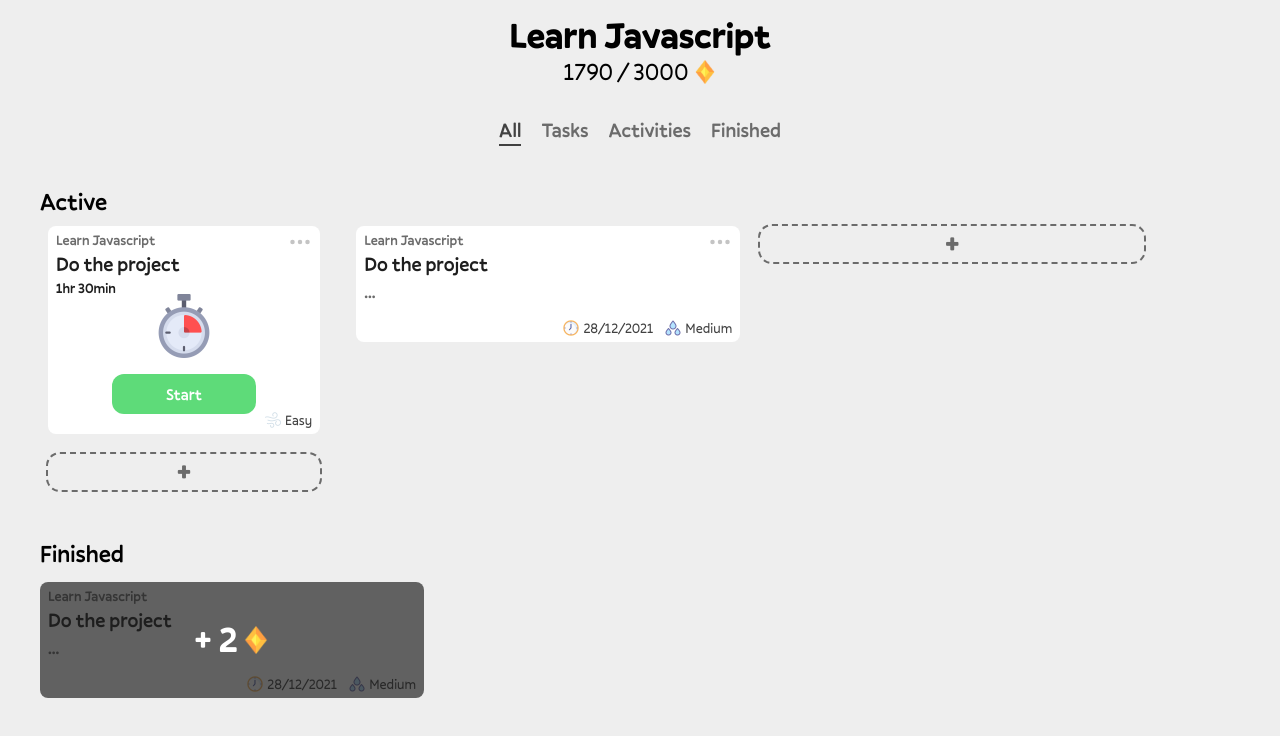
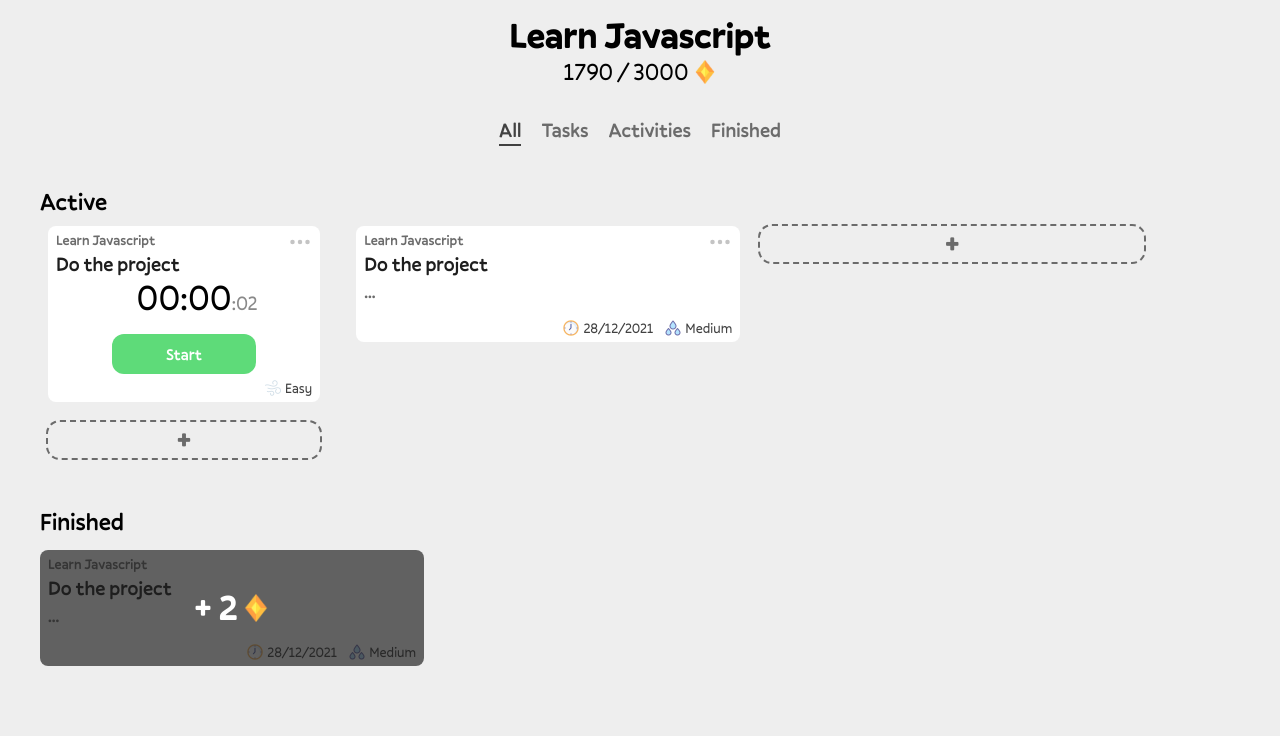
Before and after one commit to steezydev/DofTrack, a React (Vite) app: page /goal/1 in a window 1280 px wide. Shown: the top 736 px of the page. Built offline with nearby package versions, Linux system fonts and the light colour scheme; what @ebay/nice-modal-react would draw is missing.

Commit message:
Activity rebuilt

```diff
--- a/src/components/Activity/Activity.tsx
+++ b/src/components/Activity/Activity.tsx
@@ -10,9 +10,12 @@
 //Types
 import { Difficulties } from "../../types/TypesDifficulties";
 import { ActionItemData } from "../../types/TypesAction";
-import {ActivityData} from '../../types/TypesActivity'
+import { ActivityData } from "../../types/TypesActivity";
 
-type IProps = Omit<ActivityData, 'goalTime'>
+//Helpers
+import { timerToSeconds } from "../../helpers/time";
+
+type IProps = ActivityData;
 
 export default function Activity({
   id,
@@ -20,15 +23,25 @@
   goalTitle,
   timeSpent,
   difficulty,
+  timeLeft,
+  status,
 }: IProps) {
-  const [timer, setTimer] = useState(0);
+  const [timer, setTimer] = useState(-1);
   const [active, setActive] = useState(false);
+  const [actStatus, setActStatus] = useState(status);
 
+  //setTimer(isReached ? timeSpent : timeLeft)
+  useEffect(() => {
+    setTimer(actStatus == "UP" ? timeSpent : timeLeft);
+  }, []);
+
+  //Updating the timer
   useEffect(() => {
     let interval: any;
+    let mod = actStatus == "UP" ? 1 : -1;
     if (active) {
       interval = setInterval(() => {
-        setTimer((prevTime) => prevTime + 1);
+        setTimer((prevTime) => prevTime + mod);
       }, 1000);
     } else if (!active) {
       clearInterval(interval);
@@ -36,8 +49,26 @@
     return () => clearInterval(interval);
   }, [active]);
 
+  //Checking the timer state
+  useEffect(() => {
+    if (timer == 0 && actStatus == "DOWN") {
+      //TODO: Set value in the db
+      setActive(false);
+      setActStatus("REACHED");
+    }
+  }, [timer]);
+
   const handleClick = () => {
     setActive((prevState) => !prevState);
+  };
+
+  const handleContinue = () => {
+    //TODO: Set value in the db
+    setActStatus("UP")
+  };
+
+  const handleClose = () => {
+    //TODO: Set value in the db
   };
 
   const handleEdit = () => {};
@@ -65,13 +96,34 @@
             {goalTitle}
           </span>
           <span className="font-medium text-black text-xl">{title}</span>
-          <span className="font-medium text-black text-sm">{timeSpent}</span>
+          {/*<span className="font-medium text-black text-sm">{timeSpent}</span>*/}
         </div>
-        {active ? <Timer time={timer} /> : <Placeholder />}
-        <div className="grid place-items-center mt-4">
-          <ButtonStart action={handleClick} type={active ? "stop" : "start"} />
-        </div>
-        <div className="grid place-items-end -mt-1">
+        {actStatus == "REACHED" && timeSpent == 0 ? (
+          <div className="mt-5">
+            <div className="grid place-items-center animate-fade-in-down">
+              <span className="text-xl text-center">
+                Would you like to <span className="text-red">close</span> the
+                activity or <span className="text-blue">continue</span>?
+              </span>
+            </div>
+            <div className="flex flex-row justify-center gap-4 mt-4 animate-fade-in">
+              <ButtonStart action={handleClose} type={"close"} />
+              <ButtonStart action={handleContinue} type={"continue"} />
+            </div>
+          </div>
+        ) : (
+          <div>
+            <Timer time={timer} showGems={actStatus == "UP"}/>
+            <div className="grid place-items-center mt-4">
+              <ButtonStart
+                action={handleClick}
+                type={active ? "stop" : "start"}
+              />
+            </div>
+          </div>
+        )}
+
+        <div className="grid place-items-end mt-1">
           <DifficultyBadge difficulty={difficulty} />
         </div>
       </div>
--- a/src/components/Activity/Timer.tsx
+++ b/src/components/Activity/Timer.tsx
@@ -3,22 +3,35 @@
 interface IProps {
   time?: number;
   gems?: number;
+  showGems?: boolean;
 }
 
-export default function Timer({ time = 0, gems = 0 }: IProps) {
-  const timerString = secondsToHms(time);
+export default function Timer({
+  time = 0,
+  gems = 0,
+  showGems = false,
+}: IProps) {
+  const timer = secondsToHms(time);
 
   return (
     <div className="animate-fade-in-down">
-      <div className="grid place-items-center text-4xl">
-        <span>{timerString}</span>
-      </div>
-      <div className="flex items-center justify-center text-sm gap-0">
-        <span className="mr-1">+ {gems}</span>
-        <span>
-          <img className="object-scale-down w-3" src="/images/gem.png"></img>
+      <div className="flex flex-row justify-center text-4xl">
+        <span className="relative">
+          {timer.hours}
+          {timer.minutes}{" "}
+          <span className="absolute text-xl text-grey-light bottom-[1px]">
+            {timer.seconds}
+          </span>
         </span>
       </div>
+      {showGems && (
+        <div className="flex items-center justify-center text-sm gap-0">
+          <span className="mr-1">+ {gems}</span>
+          <span>
+            <img className="object-scale-down w-3" src="/images/gem.png"></img>
+          </span>
+        </div>
+      )}
     </div>
   );
 }
--- a/src/components/Buttons/Button.tsx
+++ b/src/components/Buttons/Button.tsx
@@ -1,4 +1,4 @@
-type ButtonTypes = "start" | "stop";
+type ButtonTypes = "start" | "stop" | "continue" | "close";
 
 interface IProps {
   type: ButtonTypes;
@@ -16,6 +16,16 @@
     hover: "hover:bg-red-hover",
     text: "Stop",
   },
+  continue: {
+    color: "bg-blue",
+    hover: "hover:bg-blue-hover",
+    text: "Continue"
+  },
+  close: {
+    color: "bg-red",
+    hover: "hover:bg-red-hover",
+    text: "Close"
+  }
 };
 
 export default function ButtonStart({ type, action }: IProps) {
--- a/src/components/Modals/ModalActivityNew.tsx
+++ b/src/components/Modals/ModalActivityNew.tsx
@@ -11,6 +11,9 @@
 import { ActivityData } from "../../types/TypesActivity";
 import { Difficulties } from "../../types/TypesDifficulties";
 import { Timer } from "../../types/TypesTimer";
+
+//Helpers
+import {timerToSeconds} from '../../helpers/time'
 
 const goalDataMock = {
   id: "123",
@@ -54,7 +57,7 @@
   const setTimer = (value: Timer) => {
     setNewActivityData((prevState) => ({
       ...prevState,
-      goalTime: value,
+      timeLeft: timerToSeconds(value),
     }));
   };
 
--- a/src/helpers/time.ts
+++ b/src/helpers/time.ts
@@ -1,18 +1,30 @@
+import { Timer } from "../types/TypesTimer";
+
 export function addZeroBefore(n: number): string {
   return (n < 10 ? "0" : "") + n;
 }
 
-export function secondsToHms(d: number): string {
+export function timerToSeconds(timer: Timer) {
+  return timer.HOURS * 60 * 60 + timer.MINUTES * 60;
+}
+
+export function secondsToHms(d: number): {hours: string, minutes: string, seconds: string} {
   d = Number(d);
   let h = Math.floor(d / 3600);
   let m = Math.floor((d % 3600) / 60);
   let s = Math.floor((d % 3600) % 60);
 
-  let hDisplay = h > 0 ? addZeroBefore(h) + ":" : "";
-  let mDisplay = m > 0 ? addZeroBefore(m) + ":" : "00:";
-  let sDisplay = s > 0 ? addZeroBefore(s) : "00";
+  let hDisplay = h > 0 ? addZeroBefore(h) + ":" : "00:";
+  let mDisplay = m > 0 ? addZeroBefore(m) + "" : "00";
+  let sDisplay = s > 0 ? ":" + addZeroBefore(s) : ":00";
 
-  return hDisplay + mDisplay + sDisplay;
+  return {
+    hours: hDisplay,
+    minutes: mDisplay,
+    seconds: sDisplay,
+  };
+
+  //return hDisplay + mDisplay + sDisplay;
 }
 
 export function dateToString(date: Date): string {
--- a/src/pages/PageGoal.tsx
+++ b/src/pages/PageGoal.tsx
@@ -46,9 +46,10 @@
     id: "123",
     title: "Do the project",
     goalTitle: "Learn Javascript",
-    timeSpent: "1hr 30min",
-    goalTime: { HOURS: 3, MINUTES: 15 },
+    timeSpent: 0,
+    timeLeft: 2,
     difficulty: "EASY",
+    status: "DOWN"
   },
 ];
 //!Mock data END
@@ -143,6 +144,8 @@
                       goalTitle={item.goalTitle}
                       timeSpent={item.timeSpent}
                       difficulty={item.difficulty}
+                      status={item.status}
+                      timeLeft={item.timeLeft}
                     />
                   ))}
                   <ButtonAdd action={() => showNewActivityModal(goalData.id)} />
--- a/src/pages/PageMainGoals.tsx
+++ b/src/pages/PageMainGoals.tsx
@@ -18,15 +18,24 @@
       <header className="p-4 mb-3">
         <h1 className="text-center text-4xl font-bold">Main Goals</h1>
       </header>
-      <div className="p-5 flex flex-row justify-center gap-10">
-        <div className="flex flex-col gap-5 w-max grow items-center">
-          <Goal id="123" title="Learn Javascript" percent={60} gems={10000} stats={{tasks: 12, activities: 2}} goalGems={14000}/>
+      <div className="p-5 flex flex-row justify-evenly gap-10">
+        <div className="flex flex-col gap-5 w-96 items-center">
+          <Goal
+            id="123"
+            title="Learn Javascript"
+            percent={60}
+            gems={10000}
+            stats={{ tasks: 12, activities: 2 }}
+            goalGems={14000}
+          />
           <Activity
             id="123"
             title="Do the project"
             goalTitle="Learn Javascript"
-            timeSpent="1hr 30min"
+            timeSpent={0}
             difficulty="EASY"
+            status="DOWN"
+            timeLeft={2}
           />
           <TaskActive
             id="123"
@@ -60,16 +69,25 @@
             deadline={new Date()}
             difficulty="MEDIUM"
           />
-          <ButtonMore goalId='123'/>
+          <ButtonMore goalId="123" />
         </div>
-        <div className="flex flex-col gap-5 w-max grow items-center">
-          <Goal id="123" title="Learn Javascript" percent={60} gems={10000} stats={{tasks: 12, activities: 2}} goalGems={14000}/>
+        <div className="flex flex-col gap-5 w-96 items-center">
+          <Goal
+            id="123"
+            title="Learn Javascript"
+            percent={60}
+            gems={10000}
+            stats={{ tasks: 12, activities: 2 }}
+            goalGems={14000}
+          />
           <Activity
             id="123"
             title="Do the project"
             goalTitle="Learn Javascript"
-            timeSpent="1hr 30min"
+            timeSpent={0}
             difficulty="EASY"
+            status="REACHED"
+            timeLeft={0}
           />
           <TaskActive
             id="123"
@@ -79,16 +97,25 @@
             deadline={new Date()}
             difficulty="MEDIUM"
           />
-          <ButtonAdd action={() => showNewModal('123')}/>
+          <ButtonAdd action={() => showNewModal("123")} />
         </div>
-        <div className="flex flex-col gap-5 w-max grow items-center">
-          <Goal id="123" title="Learn Javascript" percent={60} gems={10000} stats={{tasks: 12, activities: 2}} goalGems={14000}/>
+        <div className="flex flex-col gap-5 w-96 items-center">
+          <Goal
+            id="123"
+            title="Learn Javascript"
+            percent={60}
+            gems={10000}
+            stats={{ tasks: 12, activities: 2 }}
+            goalGems={14000}
+          />
           <Activity
             id="123"
             title="Do the project"
             goalTitle="Learn Javascript"
-            timeSpent="1hr 30min"
+            timeSpent={1000}
             difficulty="EASY"
+            status="UP"
+            timeLeft={0}
           />
           <TaskActive
             id="123"
@@ -98,7 +125,7 @@
             deadline={new Date()}
             difficulty="MEDIUM"
           />
-          <ButtonAdd action={() => showNewModal('123')}/>
+          <ButtonAdd action={() => showNewModal("123")} />
         </div>
       </div>
     </main>
--- a/src/types/TypesActivity.ts
+++ b/src/types/TypesActivity.ts
@@ -5,7 +5,8 @@
   id: string;
   title: string;
   goalTitle: string;
-  timeSpent: string;
-  goalTime: Timer;
+  timeSpent: number; //seconds
+  timeLeft: number; //seconds
   difficulty: Difficulties;
+  status: "DOWN" | "REACHED" | "UP"
 }
```
